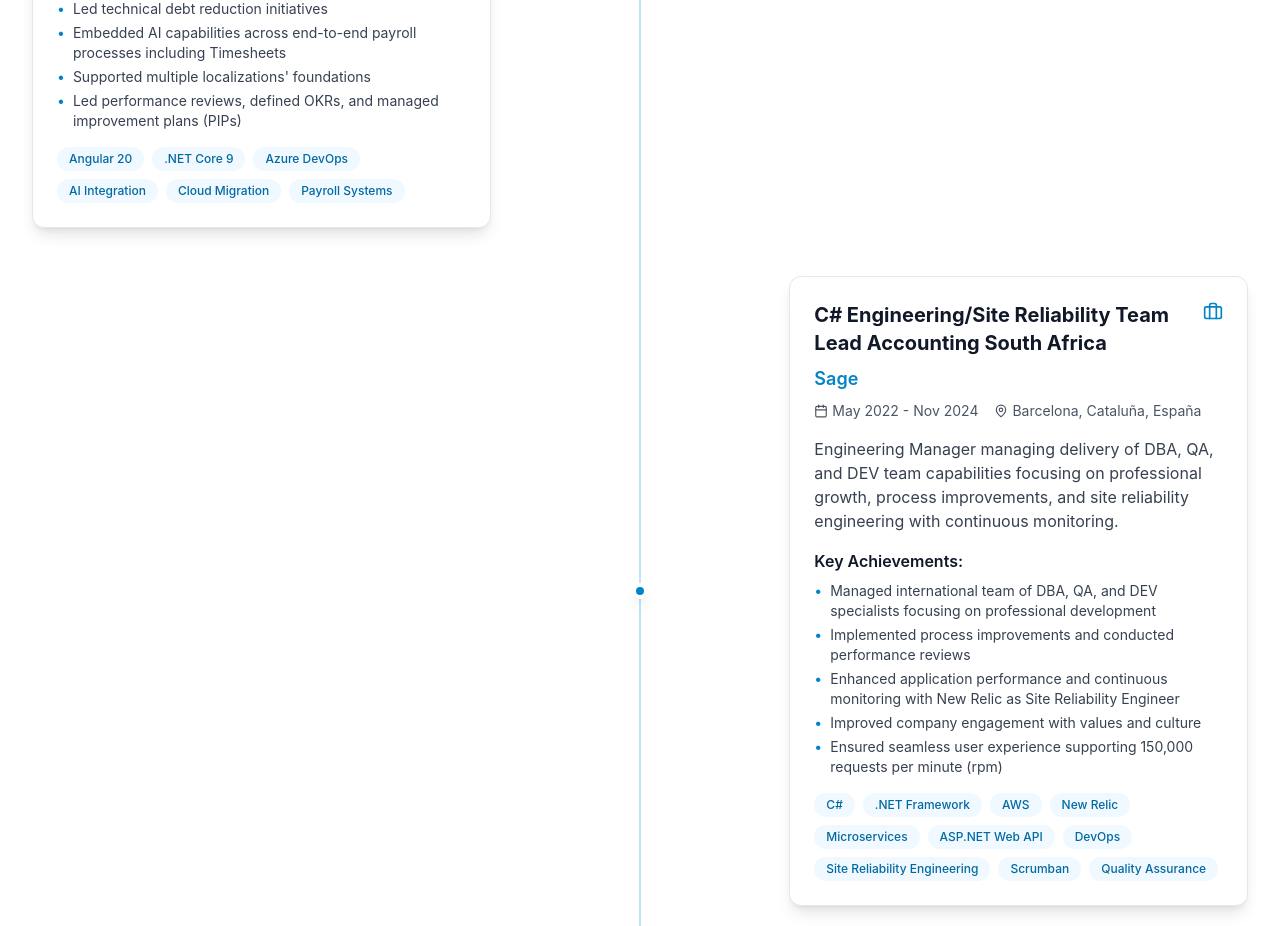
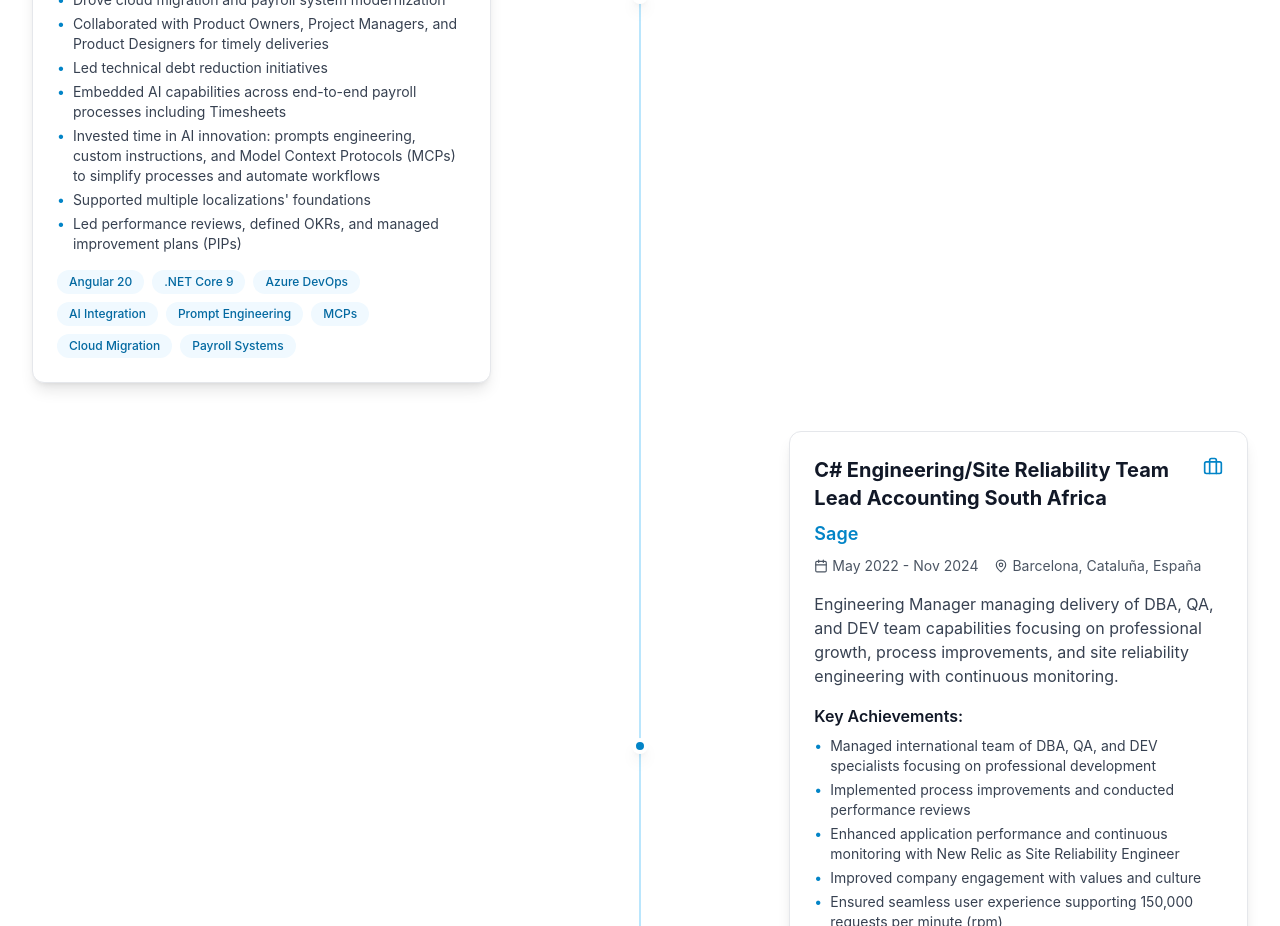
Before and after one commit to molidestroyer/cv-miguel-molina, a React (Vite) app: page / in a window 1280 px wide. Shown: the part 1520-2446 px from the top of the page. Built offline with nearby package versions, Linux system fonts and the light colour scheme.

Commit message:
Added AI info.

```diff
--- a/src/data/cvData.ts
+++ b/src/data/cvData.ts
@@ -5,7 +5,7 @@
   profile: {
     name: "Miguel Molina Montilla",
     title: "Engineering Manager / C# Team Lead",
-    summary: "Experienced Engineering Manager and Software Engineer with extensive expertise in full-stack development, cloud architecture (AWS/Azure), team leadership, and Site Reliability Engineering. Proven track record in leading international teams, migrating applications to cloud, and implementing CI/CD processes. Passionate about building scalable solutions, mentoring developers, and driving process improvements.",
+    summary: "Experienced Engineering Manager and Software Engineer with extensive expertise in full-stack development, cloud architecture (AWS/Azure), team leadership, and Site Reliability Engineering. Proven track record in leading international teams, migrating applications to cloud, and implementing CI/CD processes. Passionate about building scalable solutions, mentoring developers, and driving process improvements. Currently motivated by AI innovation, investing time in prompts engineering, custom instructions, and Model Context Protocols (MCPs) to simplify processes and automate workflows.",
     contact: {
       email: "miguel.molina.montilla@gmail.com",
       phone: "Available via email or LinkedIn DM",
@@ -30,10 +30,11 @@
         "Collaborated with Product Owners, Project Managers, and Product Designers for timely deliveries",
         "Led technical debt reduction initiatives",
         "Embedded AI capabilities across end-to-end payroll processes including Timesheets",
+        "Invested time in AI innovation: prompts engineering, custom instructions, and Model Context Protocols (MCPs) to simplify processes and automate workflows",
         "Supported multiple localizations' foundations",
         "Led performance reviews, defined OKRs, and managed improvement plans (PIPs)"
       ],
-      technologies: ["Angular 20", ".NET Core 9", "Azure DevOps", "AI Integration", "Cloud Migration", "Payroll Systems"]
+      technologies: ["Angular 20", ".NET Core 9", "Azure DevOps", "AI Integration", "Prompt Engineering", "MCPs", "Cloud Migration", "Payroll Systems"]
     },
     {
       id: "exp-2",
```
